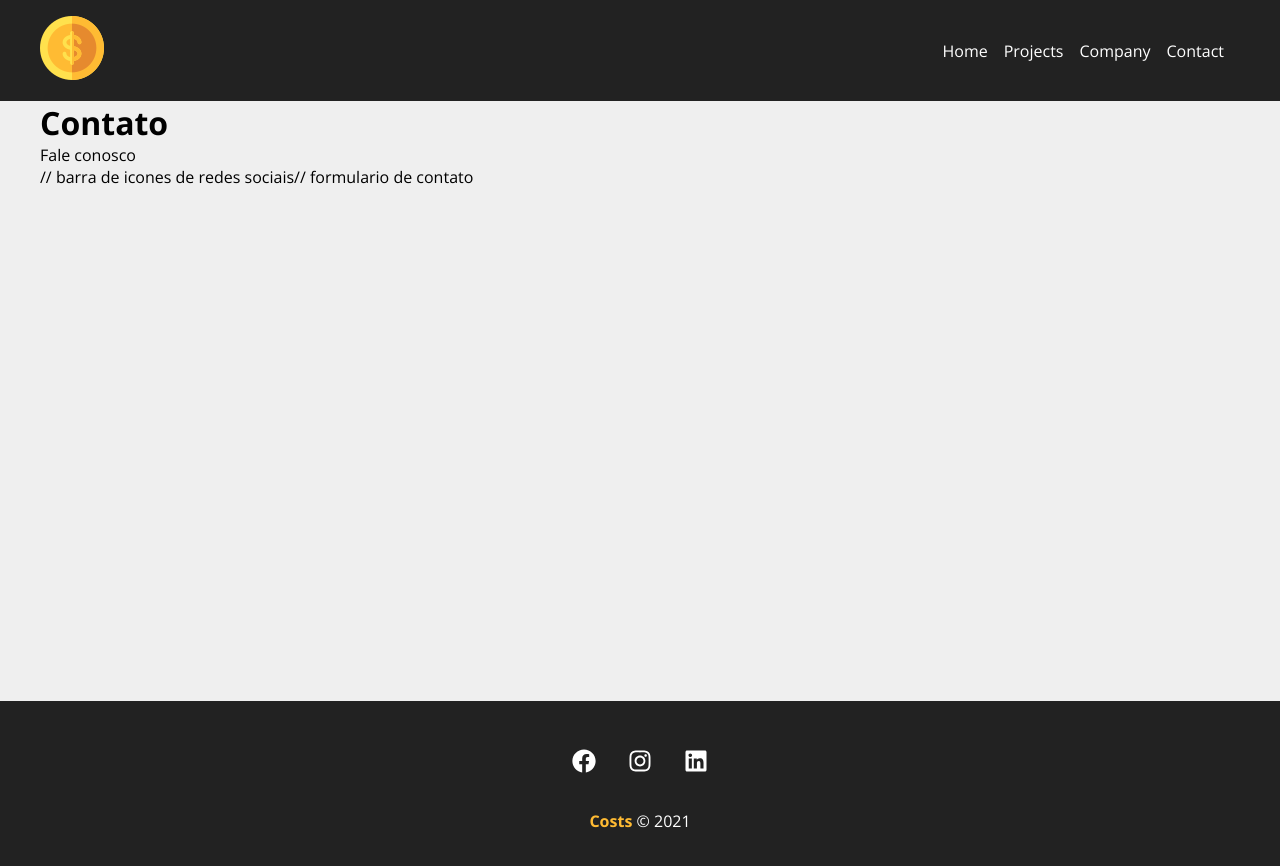
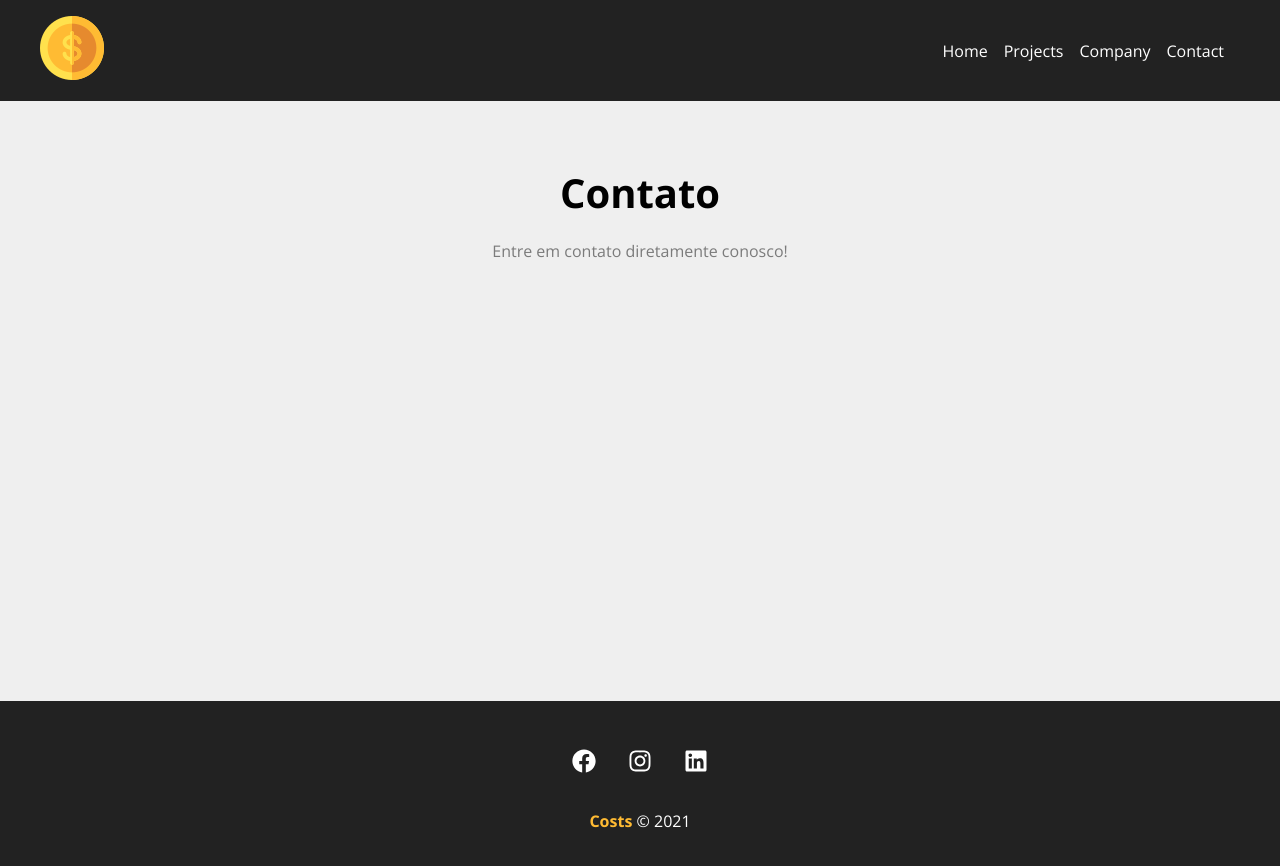
Before and after one commit to PorthoGamesBR/projeto-costs-react, a React (Create React App) app: page /contact in a window 1280 px wide. Shown: the top 866 px of the page. Built offline with nearby package versions, Linux system fonts and the light colour scheme; the HTML template or start-up script is replaced by a standard one.

Commit message:
Estilo e conteudo da página

```diff
--- a/src/components/pages/Contact.js
+++ b/src/components/pages/Contact.js
@@ -1,4 +1,4 @@
-import styles from "Contact.module.css"
+import styles from "./Contact.module.css"
 import Container from "../layout/Container"
 
 function Contact() {
@@ -7,15 +7,21 @@ function Contact() {
     <div className={styles.contact_container}>
         <div className={styles.title_container}>
             <h1>Contato</h1>
-            <p>Fale conosco</p>
+            <p>Entre em contato diretamente conosco!</p>
         </div>
         <Container customClass="start">
-            // barra de icones de redes sociais
+            <div>
+                {
+                // formulario de contato
+                }
+            </div>
 
-            <div>
-                // formulario de contato
-            </div>
         </Container>
+        <div>
+                {
+                    // imagem apontando para as redes sociais abaixo
+                }
+        </div>
     </div>
     )
 }
--- a/src/components/pages/Contact.module.css
+++ b/src/components/pages/Contact.module.css
@@ -1,7 +1,22 @@
 .contact_container {
-
+    text-align: center;
 }
 
-.title_container {
+.title_container{
+    width: 100%;
+    display: flex;
+    flex-direction: column;
+    align-items: center;
+    justify-content: center;
+    padding: 4em;
+}
 
+.title_container h1{
+    font-size: 2.5em;
+    margin-bottom: .5em;
 }
+
+.title_container p{
+    margin-bottom: 1.5em;
+    color: #7b7b7b;
+}
```
